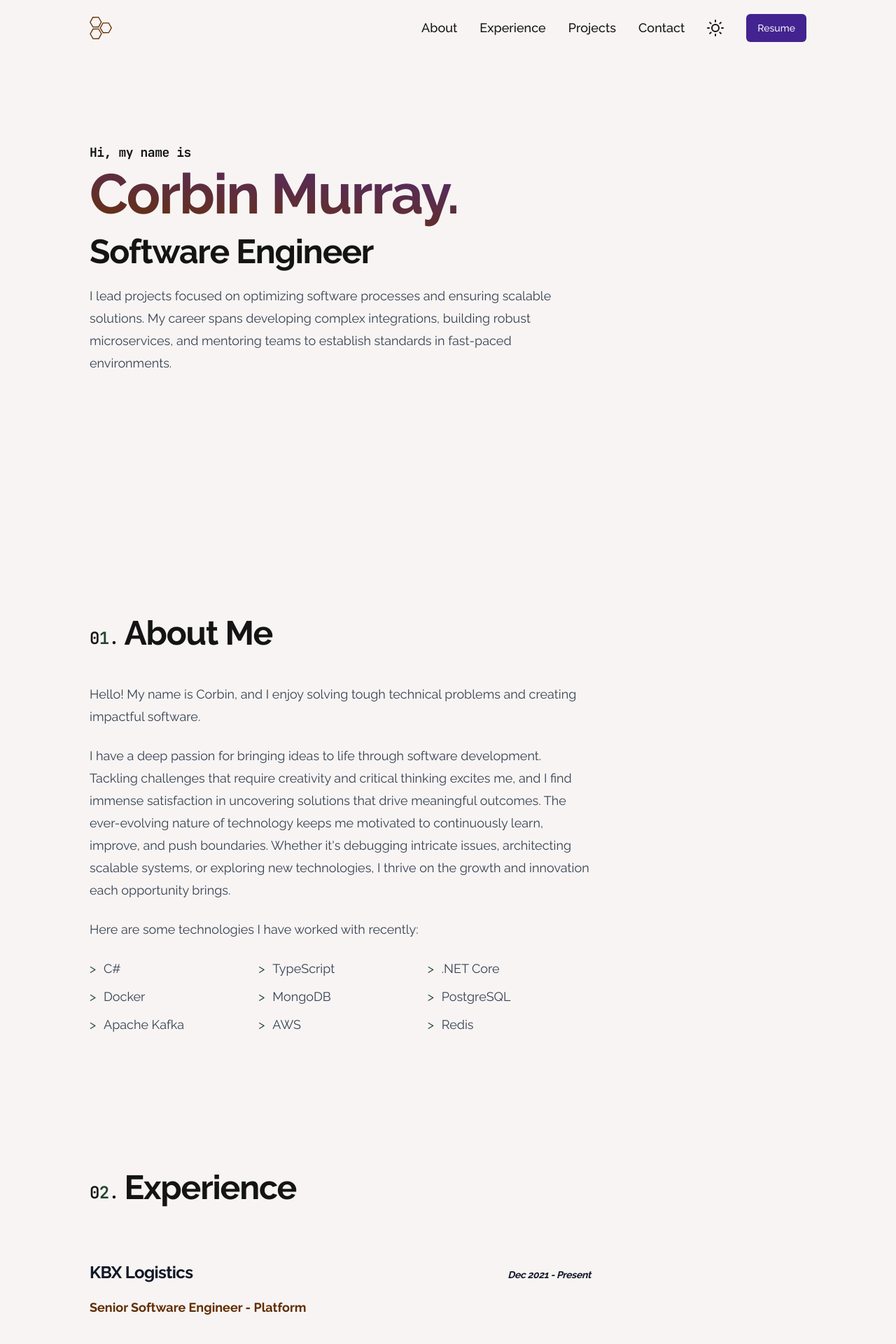
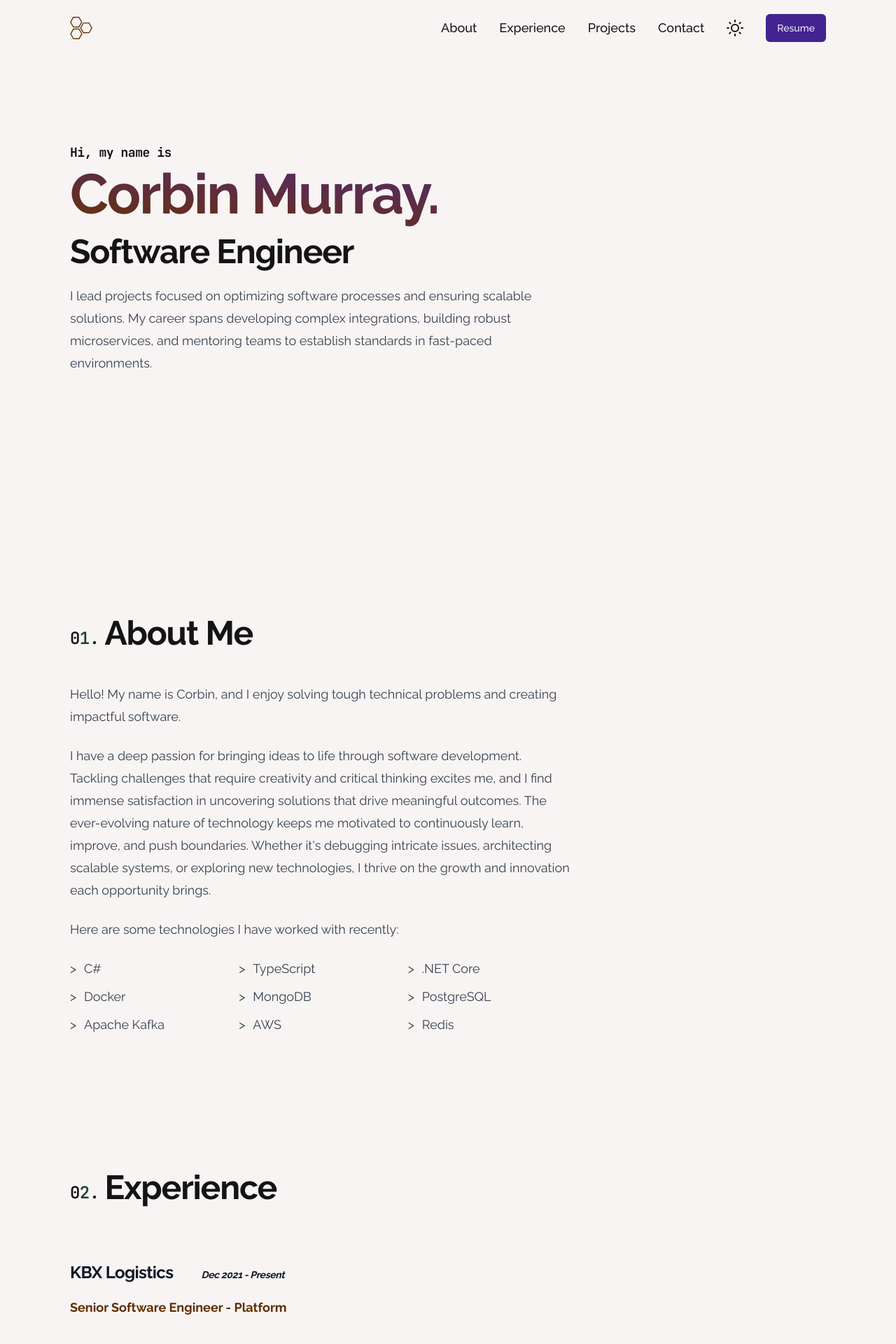
Before and after one commit to corbinmurray/corbinmurray-dev, a Next.js app: page / in a window 1280 px wide. Shown: the top 1920 px of the page at 70% size. Built offline with nearby package versions, Linux system fonts and the light colour scheme.

Commit message:
Update container to be config driven

```diff
--- a/app/layout.tsx
+++ b/app/layout.tsx
@@ -61,12 +61,12 @@ export default function RootLayout({
 			</head>
 			<body className={cn(fontMono.variable, fontSans.variable, "font-sans antialiased")}>
 				<ThemeProvider attribute="class" defaultTheme="light" enableSystem>
-					<Navbar className="px-8 md:px-16 lg:px-32" />
+					<Navbar />
 
-					<div className="container py-0 px-8 md:px-16 lg:px-32 mx-auto">{children}</div>
+					<div className="container">{children}</div>
 
 					<footer id="contact" className="mt-20">
-						<div className="container py-0 px-8 md:px-16 lg:px-32 mx-auto">
+						<div className="container">
 							<RevealSection>
 								<h1 className="flex flex-row items-center justify-center">
 									Contact Me
--- a/app/page.tsx
+++ b/app/page.tsx
@@ -68,9 +68,9 @@ export default async function Home() {
 				return (
 					<RevealSection key={i}>
 						<article className="flex flex-col gap-y-3 mb-16 border-b">
-							<div className="flex justify-between items-baseline">
+							<div className="flex justify-start items-baseline">
 								<h3 className="m-0">{experience.companyName}</h3>
-								<h3 className="italic text-sm">{experience.dateRange}</h3>
+								<h3 className="italic text-sm ms-10">{experience.dateRange}</h3>
 							</div>
 
 							<div>
@@ -78,7 +78,7 @@ export default async function Home() {
 							</div>
 
 							{experience.descriptions.map((description, ii) => {
-								return <p key={ii}>{description}</p>;
+								return <p key={ii} className="mb-0">{description}</p>;
 							})}
 
 							<ul className="list-none p-0 m-0 flex flex-row flex-wrap">
--- a/components/ui/navbar.tsx
+++ b/components/ui/navbar.tsx
@@ -7,7 +7,7 @@ import { AnimatePresence, motion, useMotionValueEvent, useScroll, Variants } fro
 import Link from "next/link";
 import { useCallback, useEffect, useState } from "react";
 
-export default function Navbar({ className }: { className: string }) {
+export default function Navbar({ className }: { className?: string }) {
 	const [menuOpen, setMenuOpen] = useState(false);
 	const closeMenu = useCallback(() => setMenuOpen(false), []);
 	const { scrollY } = useScroll();
--- a/tailwind.config.ts
+++ b/tailwind.config.ts
@@ -59,6 +59,22 @@ export default {
 			transitionTimingFunction: {
 				"smooth-cubic": "cubic-bezier(0.33, 1, 0.68, 1)",
 			},
+			container: {
+				center: true,
+				padding: {
+					DEFAULT: "1rem", // Default padding
+					sm: "2rem", // Padding for small screens and above
+					md: "3rem", // Padding for medium screens and above
+					lg: "4rem", // Padding for large screens and above
+					xl: "5rem", // Padding for extra-large screens and above
+				},
+				screens: {
+					sm: "600px",
+					md: "728px",
+					lg: "984px",
+					xl: "1240px",
+				},
+			},
 		},
 	},
 	plugins: [require("tailwindcss-animate"), require("@tailwindcss/typography")],
```
